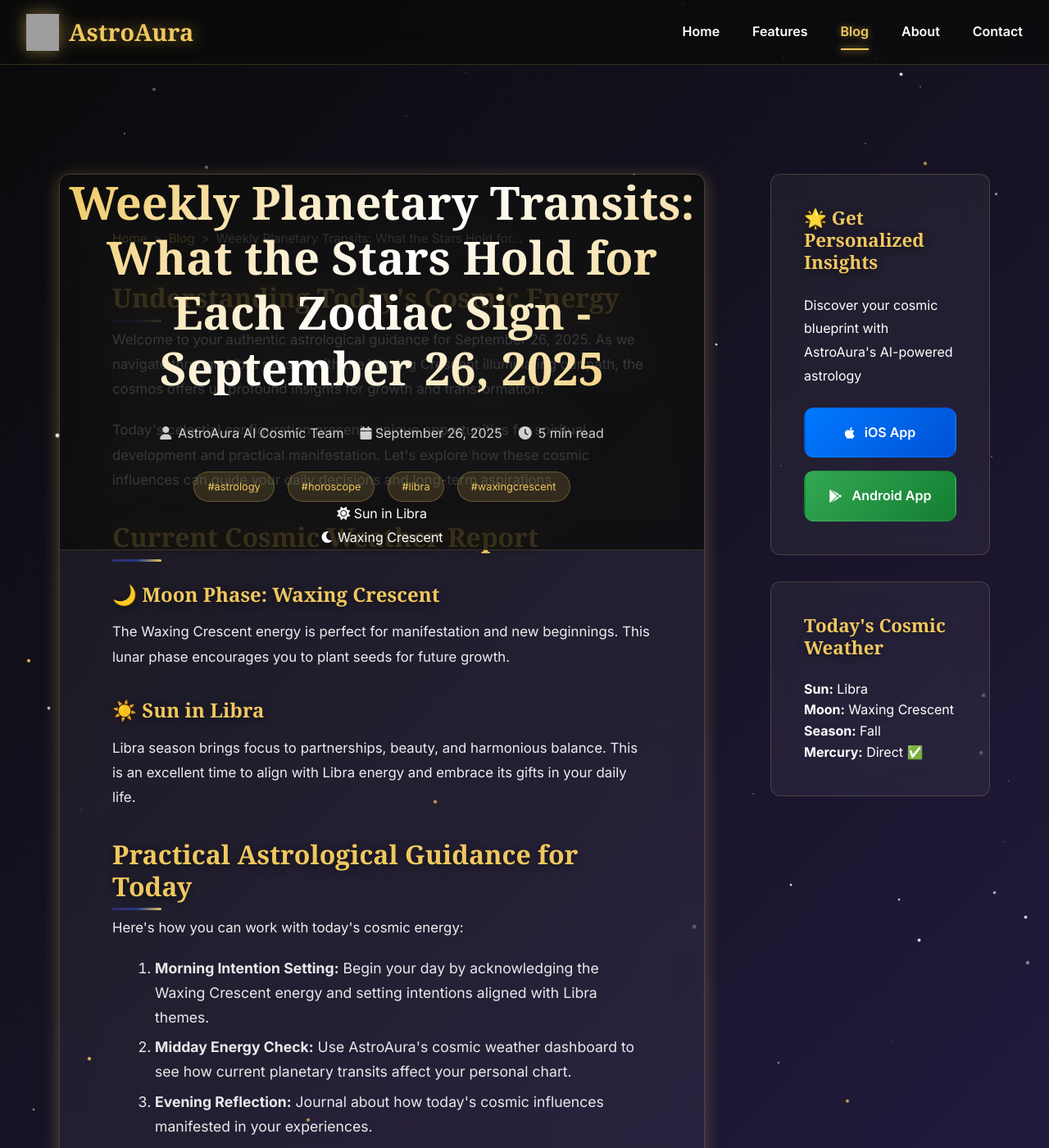
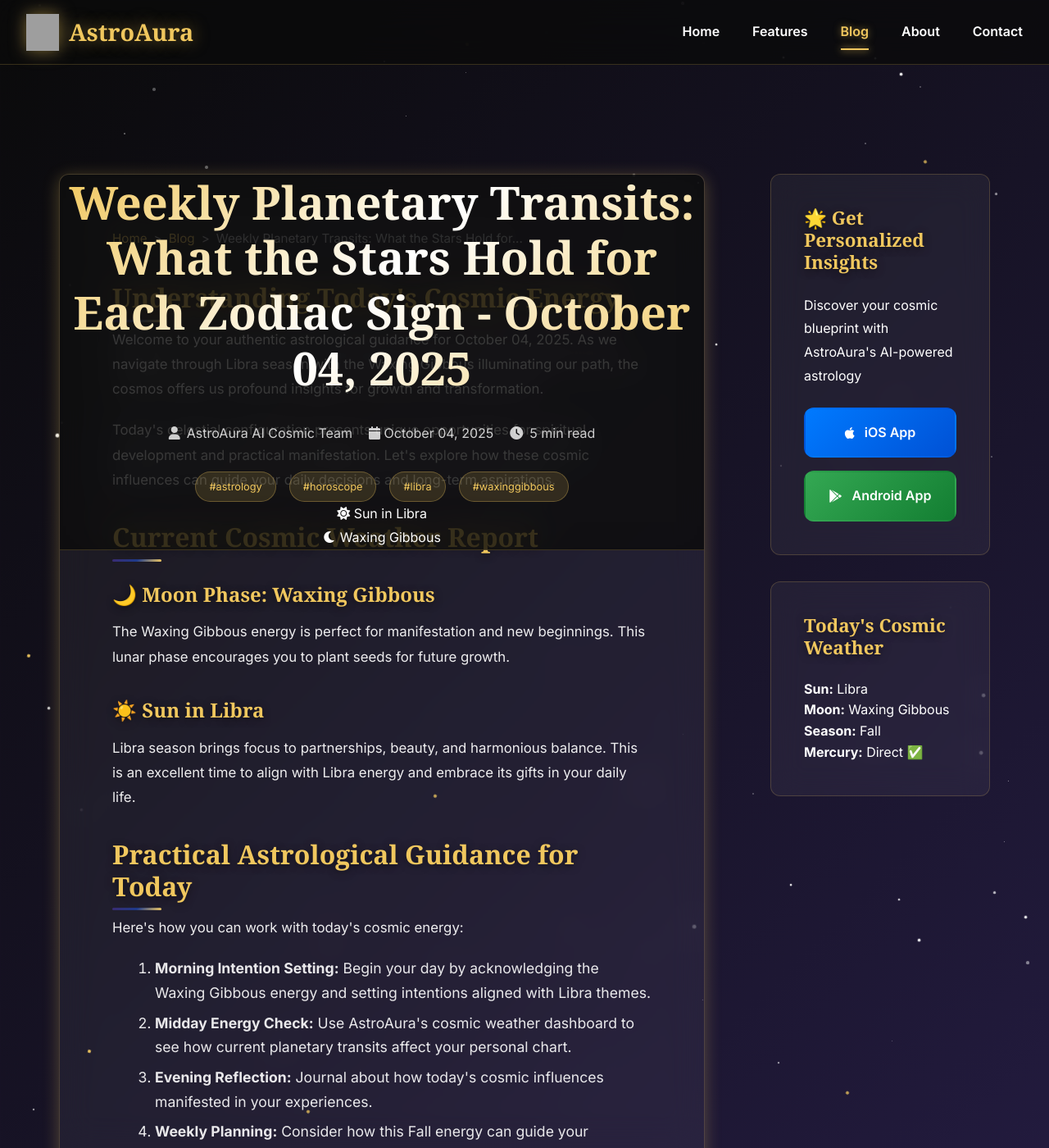
Before and after one commit to royanis/astroaura-website, a Jekyll site: the page blog/posts/weekly-planetary-transits-what-the-stars-hold-for-.html, which Jekyll copies as it is, in a window 1280 px wide and 1400 px high. Shown: the whole window at 82% size. Built offline with Jekyll 4.4.1, drawn with Linux system fonts in a browser that asks for light colours; some web fonts are replaced; comment, search, counter and statistics services are not loaded; grey boxes are pictures that could not be loaded.

Commit message:
🌟 Automated blog post: 2025-10-04 01:39 UTC
Generated authentic astrology content
Updated RSS feeds and sitemap
Published via GitHub Actions

🤖 Automated by AstroAura Blog System

```diff
--- a/blog/posts/weekly-planetary-transits-what-the-stars-hold-for-.html
+++ b/blog/posts/weekly-planetary-transits-what-the-stars-hold-for-.html
@@ -3,11 +3,11 @@
 <head>
     <meta charset="UTF-8">
     <meta name="viewport" content="width=device-width, initial-scale=1.0">
-    <meta name="description" content="Authentic astrological guidance for September 26, 2025. Explore today's Waxing Crescent energy in Libra season with personalized insights from AstroAura's AI-powered astrology platform.">
-    <title>Weekly Planetary Transits: What the Stars Hold for Each Zodiac Sign - September 26, 2025 | AstroAura Cosmic Insights</title>
+    <meta name="description" content="Authentic astrological guidance for October 04, 2025. Explore today's Waxing Gibbous energy in Libra season with personalized insights from AstroAura's AI-powered astrology platform.">
+    <title>Weekly Planetary Transits: What the Stars Hold for Each Zodiac Sign - October 04, 2025 | AstroAura Cosmic Insights</title>
 
     <!-- SEO Meta Tags -->
-    <meta name="keywords" content="astrology, horoscope, libra, waxing-crescent, AI astrology, multilingual horoscope">
+    <meta name="keywords" content="astrology, horoscope, libra, waxing-gibbous, AI astrology, multilingual horoscope">
     <meta name="author" content="AstroAura AI Cosmic Team">
     <meta name="robots" content="index, follow, max-image-preview:large, max-snippet:-1">
     <meta name="revisit-after" content="7 days">
@@ -16,24 +16,24 @@
     <link rel="canonical" href="https://astroaura.me/blog/posts/weekly-planetary-transits-what-the-stars-hold-for-.html">
 
     <!-- Open Graph Tags -->
-    <meta property="og:title" content="Weekly Planetary Transits: What the Stars Hold for Each Zodiac Sign - September 26, 2025 | AstroAura">
-    <meta property="og:description" content="Authentic astrological guidance for September 26, 2025. Explore today's Waxing Crescent energy in Libra season with personalized insights from AstroAura's AI-powered astrology platform.">
+    <meta property="og:title" content="Weekly Planetary Transits: What the Stars Hold for Each Zodiac Sign - October 04, 2025 | AstroAura">
+    <meta property="og:description" content="Authentic astrological guidance for October 04, 2025. Explore today's Waxing Gibbous energy in Libra season with personalized insights from AstroAura's AI-powered astrology platform.">
     <meta property="og:url" content="https://astroaura.me/blog/posts/weekly-planetary-transits-what-the-stars-hold-for-.html">
     <meta property="og:type" content="article">
     <meta property="og:site_name" content="AstroAura">
 
     <!-- Twitter Card -->
     <meta name="twitter:card" content="summary_large_image">
-    <meta name="twitter:title" content="Weekly Planetary Transits: What the Stars Hold for Each Zodiac Sign - September 26, 2025">
-    <meta name="twitter:description" content="Authentic astrological guidance for September 26, 2025. Explore today's Waxing Crescent energy in Libra season with personalized insights from AstroAura's AI-powered astrology platform.">
+    <meta name="twitter:title" content="Weekly Planetary Transits: What the Stars Hold for Each Zodiac Sign - October 04, 2025">
+    <meta name="twitter:description" content="Authentic astrological guidance for October 04, 2025. Explore today's Waxing Gibbous energy in Libra season with personalized insights from AstroAura's AI-powered astrology platform.">
 
     <!-- Schema.org Markup -->
     <script type="application/ld+json">
     {
         "@context": "https://schema.org",
         "@type": "BlogPosting",
-        "headline": "Weekly Planetary Transits: What the Stars Hold for Each Zodiac Sign - September 26, 2025",
-        "description": "Authentic astrological guidance for September 26, 2025. Explore today's Waxing Crescent energy in Libra season with personalized insights from AstroAura's AI-powered astrology platform.",
+        "headline": "Weekly Planetary Transits: What the Stars Hold for Each Zodiac Sign - October 04, 2025",
+        "description": "Authentic astrological guidance for October 04, 2025. Explore today's Waxing Gibbous energy in Libra season with personalized insights from AstroAura's AI-powered astrology platform.",
         "author": {
             "@type": "Organization",
             "name": "AstroAura AI Cosmic Team"
@@ -46,14 +46,14 @@
                 "url": "https://astroaura.me/assets/icons/app_icon.png"
             }
         },
-        "datePublished": "2025-09-26T01:45:55.096461",
-        "dateModified": "2025-09-26T01:45:55.096461",
+        "datePublished": "2025-10-04T01:39:51.973446",
+        "dateModified": "2025-10-04T01:39:51.973446",
         "url": "https://astroaura.me/blog/posts/weekly-planetary-transits-what-the-stars-hold-for-.html",
         "mainEntityOfPage": {
             "@type": "WebPage",
             "@id": "https://astroaura.me/blog/posts/weekly-planetary-transits-what-the-stars-hold-for-.html"
         },
-        "keywords": "astrology, horoscope, libra, waxing-crescent"
+        "keywords": "astrology, horoscope, libra, waxing-gibbous"
     }
     </script>
 
@@ -99,20 +99,20 @@
 
             <!-- Post Header -->
             <header class="post-header">
-                <h1 class="post-title">Weekly Planetary Transits: What the Stars Hold for Each Zodiac Sign - September 26, 2025</h1>
+                <h1 class="post-title">Weekly Planetary Transits: What the Stars Hold for Each Zodiac Sign - October 04, 2025</h1>
                 <div class="post-meta">
                     <span class="post-author">
                         <i class="fas fa-user"></i> AstroAura AI Cosmic Team
                     </span>
-                    <time class="post-date" datetime="2025-09-26T01:45:55.096461">
-                        <i class="fas fa-calendar"></i> September 26, 2025
+                    <time class="post-date" datetime="2025-10-04T01:39:51.973446">
+                        <i class="fas fa-calendar"></i> October 04, 2025
                     </time>
                     <span class="post-reading-time">
                         <i class="fas fa-clock"></i> 5 min read
                     </span>
                 </div>
                 <div class="post-tags">
-                    <span class="tag">#astrology</span> <span class="tag">#horoscope</span> <span class="tag">#libra</span> <span class="tag">#waxingcrescent</span>
+                    <span class="tag">#astrology</span> <span class="tag">#horoscope</span> <span class="tag">#libra</span> <span class="tag">#waxinggibbous</span>
                 </div>
 
                 <!-- Current Cosmic Data Display -->
@@ -123,7 +123,7 @@
                     </div>
                     <div class="cosmic-item">
                         <i class="fas fa-moon"></i>
-                        <span>Waxing Crescent</span>
+                        <span>Waxing Gibbous</span>
                     </div>
 
                 </div>
@@ -134,7 +134,7 @@
                 <div class="blog-content authentic-astrology">
             <section class="cosmic-introduction">
                 <h2>Understanding Today's Cosmic Energy</h2>
-                <p>Welcome to your authentic astrological guidance for September 26, 2025. As we navigate through Libra season with the Waxing Crescent illuminating our path, the cosmos offers us profound insights for growth and transformation.</p>
+                <p>Welcome to your authentic astrological guidance for October 04, 2025. As we navigate through Libra season with the Waxing Gibbous illuminating our path, the cosmos offers us profound insights for growth and transformation.</p>
 
                 <p>Today's celestial configuration presents unique opportunities for spiritual development and practical manifestation. Let's explore how these cosmic influences can guide your daily decisions and long-term aspirations.</p>
             </section>
@@ -143,8 +143,8 @@
                 <h2>Current Cosmic Weather Report</h2>
                 <div class="cosmic-highlights">
                     <div class="cosmic-factor">
-                        <h3>🌙 Moon Phase: Waxing Crescent</h3>
-                        <p>The Waxing Crescent energy is perfect for manifestation and new beginnings. This lunar phase encourages you to plant seeds for future growth.</p>
+                        <h3>🌙 Moon Phase: Waxing Gibbous</h3>
+                        <p>The Waxing Gibbous energy is perfect for manifestation and new beginnings. This lunar phase encourages you to plant seeds for future growth.</p>
                     </div>
 
                     <div class="cosmic-factor">
@@ -161,7 +161,7 @@
                 <p>Here's how you can work with today's cosmic energy:</p>
 
                 <ol class="cosmic-action-steps">
-                    <li><strong>Morning Intention Setting:</strong> Begin your day by acknowledging the Waxing Crescent energy and setting intentions aligned with Libra themes.</li>
+                    <li><strong>Morning Intention Setting:</strong> Begin your day by acknowledging the Waxing Gibbous energy and setting intentions aligned with Libra themes.</li>
                     <li><strong>Midday Energy Check:</strong> Use AstroAura's cosmic weather dashboard to see how current planetary transits affect your personal chart.</li>
                     <li><strong>Evening Reflection:</strong> Journal about how today's cosmic influences manifested in your experiences.</li>
                     <li><strong>Weekly Planning:</strong> Consider how this Fall energy can guide your upcoming goals and decisions.</li>
@@ -222,7 +222,7 @@
             <section class="post-actions">
                 <div class="share-buttons">
                     <h3>Share This Cosmic Insight</h3>
-                    <a href="https://twitter.com/intent/tweet?text=Weekly Planetary Transits: What the Stars Hold for Each Zodiac Sign - September 26, 2025&url=https://astroaura.me/blog/posts/weekly-planetary-transits-what-the-stars-hold-for-.html" target="_blank" class="share-btn twitter">
+                    <a href="https://twitter.com/intent/tweet?text=Weekly Planetary Transits: What the Stars Hold for Each Zodiac Sign - October 04, 2025&url=https://astroaura.me/blog/posts/weekly-planetary-transits-what-the-stars-hold-for-.html" target="_blank" class="share-btn twitter">
                         <i class="fab fa-twitter"></i> Tweet
                     </a>
                     <a href="https://www.facebook.com/sharer/sharer.php?u=https://astroaura.me/blog/posts/weekly-planetary-transits-what-the-stars-hold-for-.html" target="_blank" class="share-btn facebook">
@@ -253,7 +253,7 @@
                     <strong>Sun:</strong> Libra
                 </div>
                 <div class="weather-item">
-                    <strong>Moon:</strong> Waxing Crescent
+                    <strong>Moon:</strong> Waxing Gibbous
                 </div>
                 <div class="weather-item">
                     <strong>Season:</strong> Fall
```
Also changed, not shown: blog/atom.xml (+1 -1 lines), blog/feed.json (+62 -62 lines), blog/feed.xml (+1 -1 lines), blog/posts_index.json (+64 -55 lines), sitemap.xml (+37 -27 lines).
